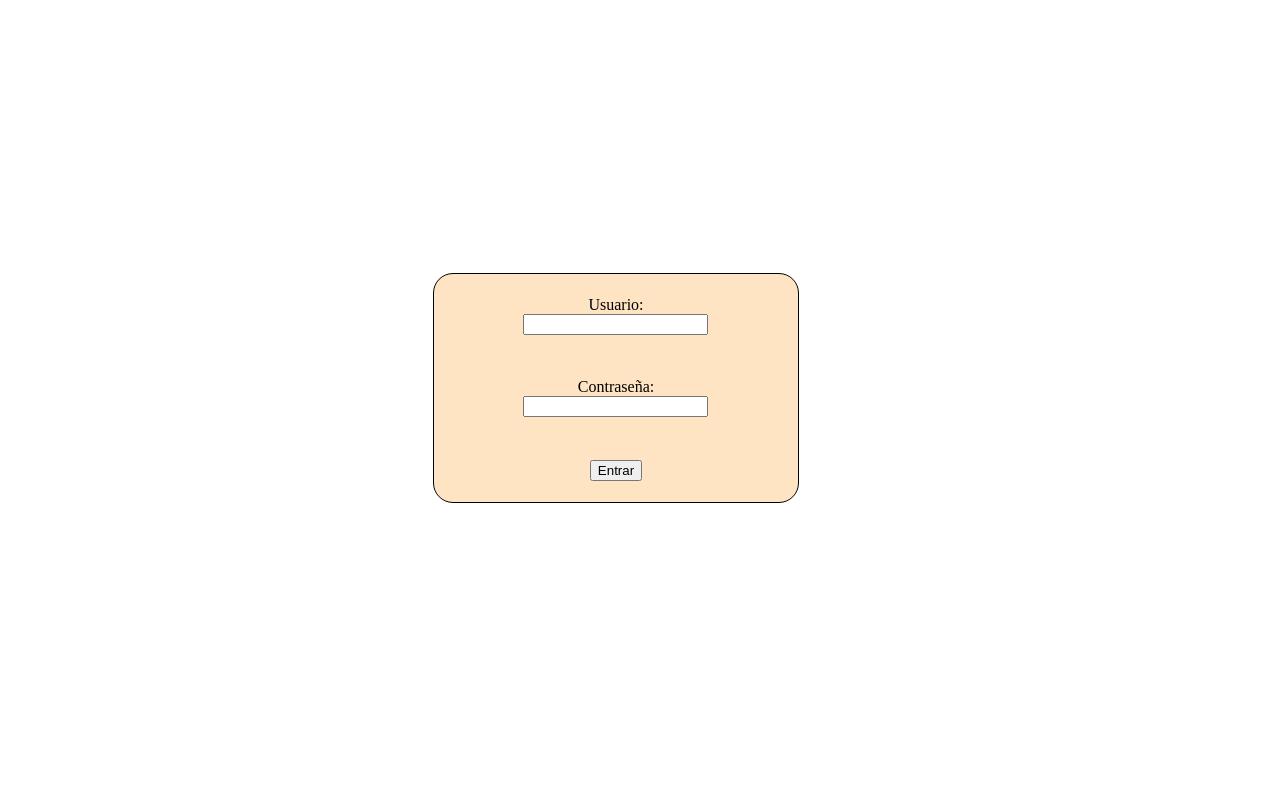
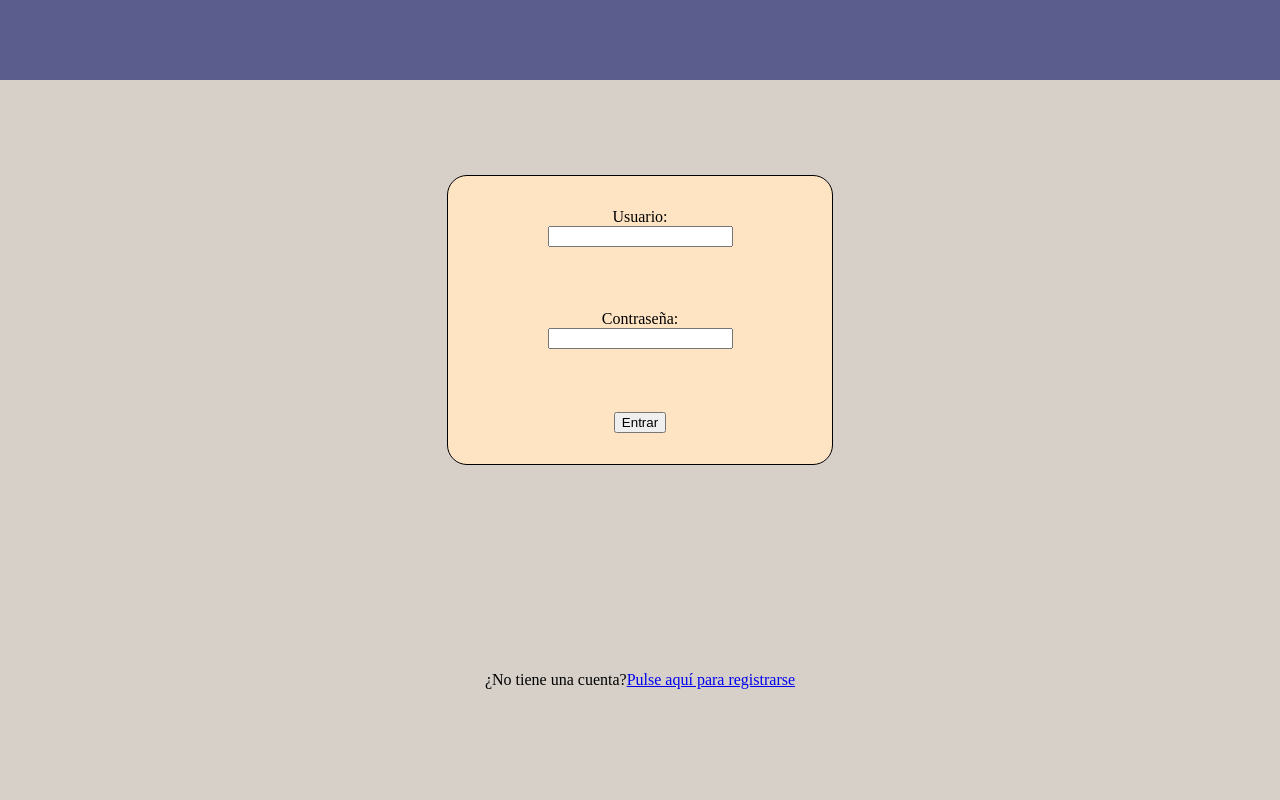
Before and after one commit to grobert03/AppTelemedicina, a PHP site: page /login.php in a window 1280 px wide. Run offline with PHP 8.4, Linux system fonts and the light colour scheme.

Commit message:
Cositas 2 del dia 3

```diff
--- a/estilos/login.css
+++ b/estilos/login.css
@@ -1,13 +1,25 @@
-body {
-    height: 95vh;
-    width: 95vw;
+html, body {
+    height: 100%;
+    width: 100%;
+    margin: 0;
+}
+
+header {
+    height: 10%;
+    background-color: #5b5e8d;
+}
+
+section {
+    background-color: #d6d0c8;
+    height: 90%;
     display: flex;
-    justify-content: center;
+    flex-direction: column;
+    justify-content: space-around;
     align-items: center;
 }
 
 form {
-    height: 30%;
+    height: 40%;
     width: 30%;
     background-color: bisque;
     border: 1px solid black;
@@ -16,6 +28,7 @@ form {
     flex-direction: column;
     justify-content: space-around;
     align-items: center;
+
 }
 
 form div {
--- a/login.php
+++ b/login.php
@@ -15,6 +15,10 @@
     <link rel="stylesheet" href="./estilos/login.css">
 </head>
 <body>
+    <header>
+
+    </header>
+    <section>
     <form action="<?php echo $_SERVER["PHP_SELF"]?>" method="POST">
         <div>
             <label for="usu">Usuario:</label>
@@ -26,5 +30,7 @@
         </div>
         <input type="submit" value="Entrar">
     </form>
+    <p>¿No tiene una cuenta?<a href="registro.php">Pulse aquí para registrarse</a></p>
+    </section>
 </body>
 </html>
```
Also changed, not shown: registro.php (added).
